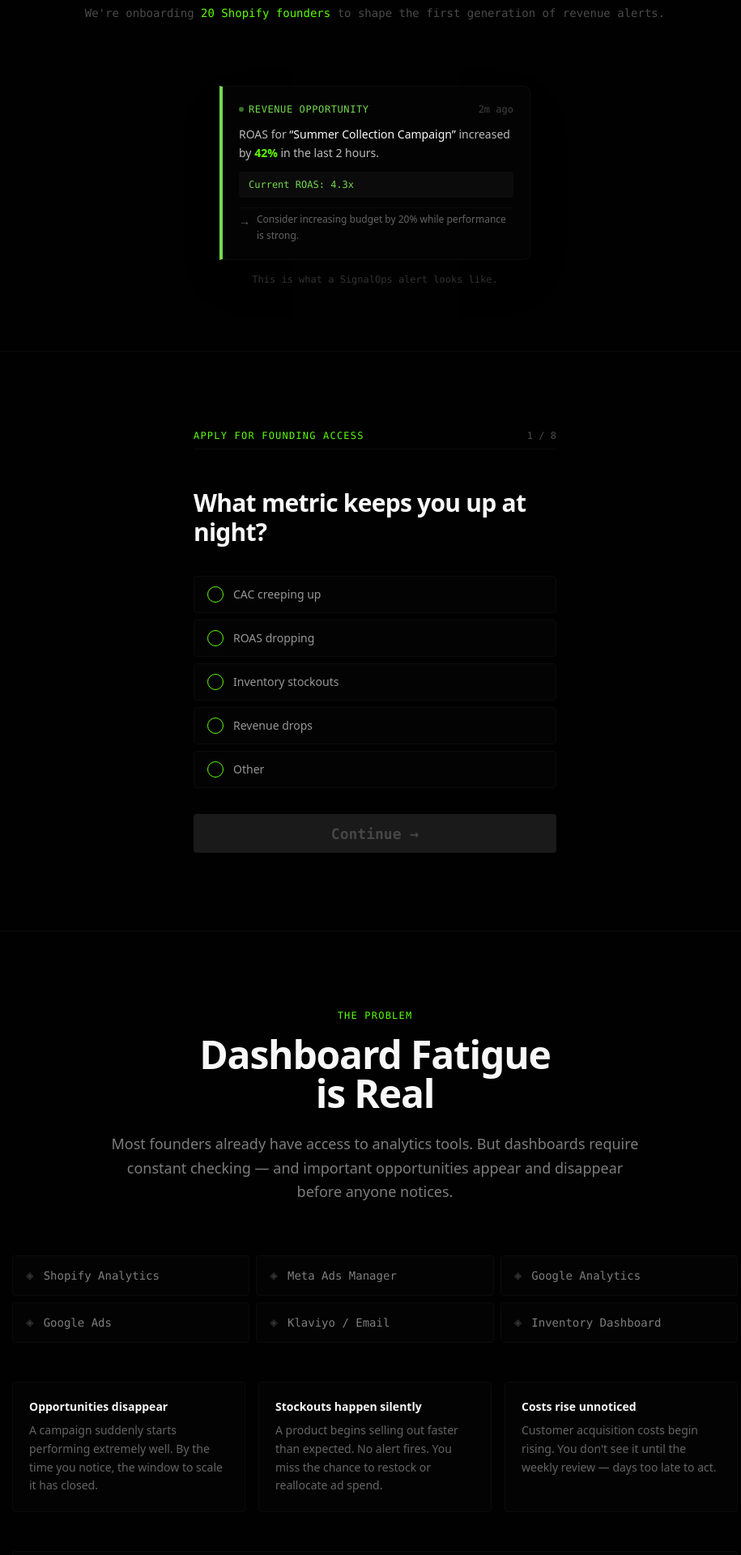
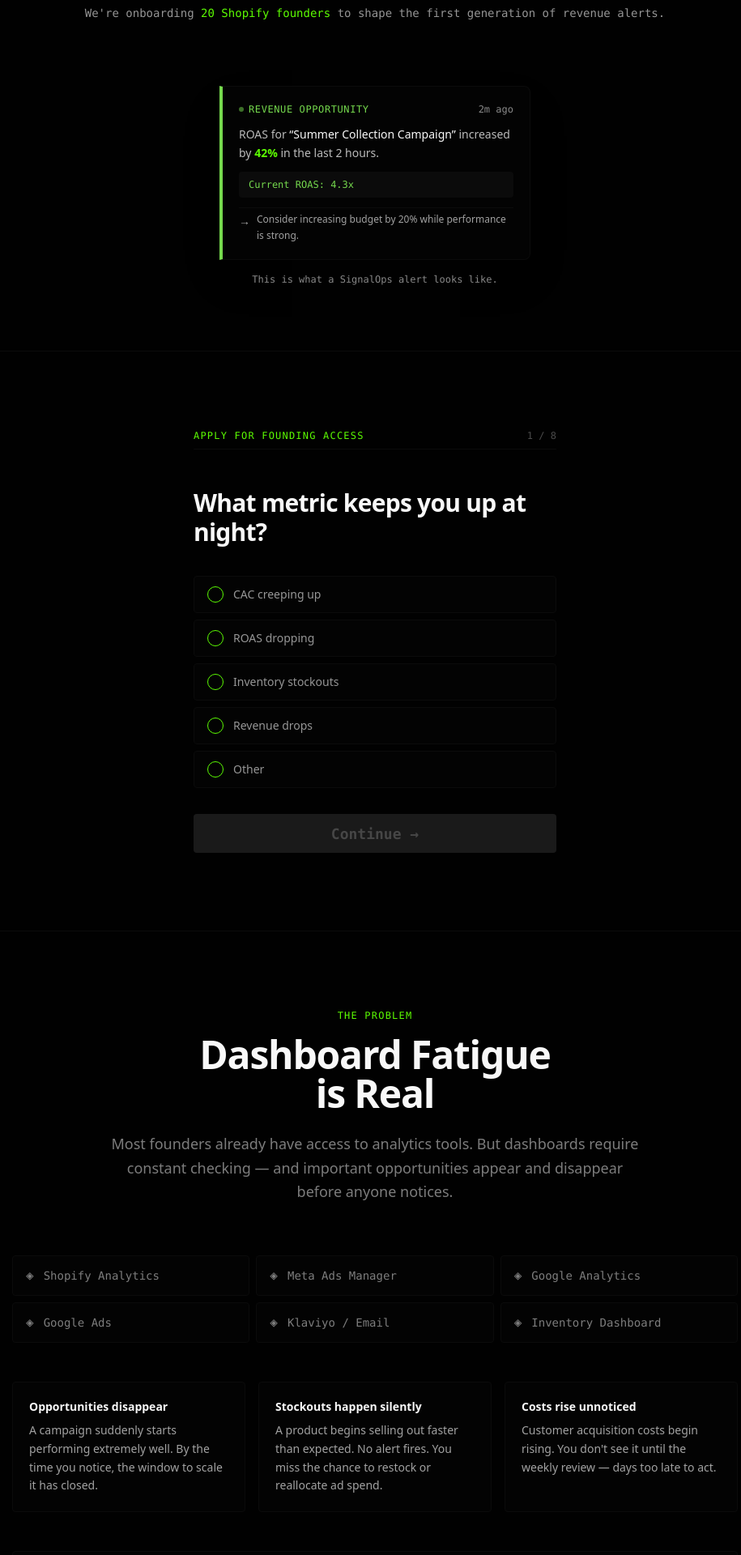
Before and after one commit to nickmalandris/signalops, a Next.js app: page / in a window 1280 px wide. Shown: the part 760-2680 px from the top of the page at 81% size, without its empty margins (177-1092 px from the left). Built offline with nearby package versions, Linux system fonts and the light colour scheme.

Commit message:
adding google verification

```diff
--- a/components/AlertsSection.tsx
+++ b/components/AlertsSection.tsx
@@ -75,7 +75,7 @@ function AlertCard({ alert }: { alert: AlertData }) {
           <span className={`inline-block w-1.5 h-1.5 rounded-full ${s.dot}`} />
           {alert.title}
         </span>
-        <span className="text-xs text-base-content/25 font-mono">
+        <span className="text-xs text-base-content/55 font-mono">
           {alert.time}
         </span>
       </div>
@@ -94,10 +94,10 @@ function AlertCard({ alert }: { alert: AlertData }) {
 
       {/* Action */}
       <div className="flex gap-2 items-start pt-1 border-t border-base-300">
-        <span className="text-base-content/30 font-bold text-sm mt-0.5 shrink-0">
+        <span className="text-base-content/60 font-bold text-sm mt-0.5 shrink-0">
           →
         </span>
-        <p className="text-xs text-base-content/40 leading-relaxed">
+        <p className="text-xs text-base-content/65 leading-relaxed">
           {alert.action}
         </p>
       </div>
@@ -133,7 +133,7 @@ export default function AlertsSection() {
         </div>
 
         {/* Footer note */}
-        <p className="text-center text-xs text-base-content/25 font-mono mt-10">
+        <p className="text-center text-xs text-base-content/55 font-mono mt-10">
           Every alert contains: what happened · why it matters · what to do next
         </p>
       </div>
--- a/components/FeaturesSection.tsx
+++ b/components/FeaturesSection.tsx
@@ -52,7 +52,7 @@ export default function FeaturesSection() {
                 {feature.symbol}
               </div>
               <h3 className="font-bold text-lg mb-2">{feature.title}</h3>
-              <p className="text-sm text-base-content/40 leading-relaxed">
+              <p className="text-sm text-base-content/65 leading-relaxed">
                 {feature.description}
               </p>
             </div>
--- a/components/Footer.tsx
+++ b/components/Footer.tsx
@@ -6,18 +6,18 @@ export default function Footer() {
           <p className="text-xl font-bold tracking-tight">
             Signal<span className="text-primary">Ops</span>
           </p>
-          <p className="text-xs text-base-content/25 font-mono mt-1">
+          <p className="text-xs text-base-content/55 font-mono mt-1">
             Early access launching soon.
           </p>
         </div>
-        <p className="text-sm text-base-content/30 text-center md:text-right leading-relaxed">
+        <p className="text-sm text-base-content/60 text-center md:text-right leading-relaxed">
           Built by a data engineer with experience
           <br />
           designing large-scale data systems.
         </p>
       </div>
       <div className="max-w-4xl mx-auto mt-8 pt-6 border-t border-base-300">
-        <p className="text-xs text-base-content/15 font-mono text-center">
+        <p className="text-xs text-base-content/50 font-mono text-center">
           © 2026 SignalOps. All rights reserved.
         </p>
       </div>
--- a/components/FoundingOfferSection.tsx
+++ b/components/FoundingOfferSection.tsx
@@ -47,7 +47,7 @@ export default function FoundingOfferSection() {
           >
             Apply for Founding Access
           </a>
-          <p className="text-xs text-base-content/25 font-mono mt-4">
+          <p className="text-xs text-base-content/55 font-mono mt-4">
             20 spots · No credit card required
           </p>
         </div>
--- a/components/Hero.tsx
+++ b/components/Hero.tsx
@@ -36,7 +36,7 @@ export default function Hero() {
           >
             Join the Founding Beta
           </a>
-          <p className="text-sm text-base-content/30 font-mono">
+          <p className="text-sm text-base-content/60 font-mono">
             We&apos;re onboarding{" "}
             <span className="text-primary">20 Shopify founders</span> to shape
             the first generation of revenue alerts.
@@ -53,7 +53,7 @@ export default function Hero() {
                 <span className="inline-block w-1.5 h-1.5 rounded-full bg-success animate-pulse" />
                 Revenue Opportunity
               </span>
-              <span className="text-xs text-base-content/25 font-mono">
+              <span className="text-xs text-base-content/55 font-mono">
                 2m ago
               </span>
             </div>
@@ -70,16 +70,16 @@ export default function Hero() {
               Current ROAS: 4.3x
             </div>
             <div className="flex gap-2 items-start pt-1 border-t border-base-300">
-              <span className="text-base-content/40 font-bold text-sm mt-0.5">
+              <span className="text-base-content/65 font-bold text-sm mt-0.5">
                 →
               </span>
-              <p className="text-xs text-base-content/40 leading-relaxed">
+              <p className="text-xs text-base-content/65 leading-relaxed">
                 Consider increasing budget by 20% while performance is strong.
               </p>
             </div>
           </div>
         </div>
-        <p className="text-center text-xs text-base-content/20 font-mono mt-4">
+        <p className="text-center text-xs text-base-content/55 font-mono mt-4">
           This is what a SignalOps alert looks like.
         </p>
       </div>
--- a/components/HowItWorksSection.tsx
+++ b/components/HowItWorksSection.tsx
@@ -45,18 +45,18 @@ export default function HowItWorksSection() {
               key={step.number}
               className="bg-base-100 border border-base-300 rounded p-6"
             >
-              <p className="font-mono text-4xl font-bold text-primary/15 mb-5 leading-none">
+              <p className="font-mono text-4xl font-bold text-primary/40 mb-5 leading-none">
                 {step.number}
               </p>
               <h3 className="font-bold text-lg mb-2">{step.title}</h3>
-              <p className="text-sm text-base-content/40 leading-relaxed mb-4">
+              <p className="text-sm text-base-content/65 leading-relaxed mb-4">
                 {step.description}
               </p>
               <div className="flex flex-wrap gap-1.5">
                 {step.channels.map((ch) => (
                   <span
                     key={ch}
-                    className="text-xs font-mono text-base-content/30 border border-base-300 rounded px-2 py-0.5"
+                    className="text-xs font-mono text-base-content/60 border border-base-300 rounded px-2 py-0.5"
                   >
                     {ch}
                   </span>
--- a/components/ProblemSection.tsx
+++ b/components/ProblemSection.tsx
@@ -50,7 +50,7 @@ export default function ProblemSection() {
               key={platform.name}
               className="flex items-center gap-3 bg-base-200 border border-base-300 rounded px-4 py-3"
             >
-              <span className="text-base-content/20 font-mono">
+              <span className="text-base-content/50 font-mono">
                 {platform.symbol}
               </span>
               <span className="text-sm text-base-content/50 font-mono">
@@ -70,7 +70,7 @@ export default function ProblemSection() {
               <h3 className="font-bold text-base-content mb-2 text-sm">
                 {point.title}
               </h3>
-              <p className="text-sm text-base-content/40 leading-relaxed">
+              <p className="text-sm text-base-content/65 leading-relaxed">
                 {point.body}
               </p>
             </div>
--- a/components/SolutionSection.tsx
+++ b/components/SolutionSection.tsx
@@ -19,14 +19,14 @@ export default function SolutionSection() {
 
         {/* Core principle card */}
         <div className="bg-base-100 border border-primary/20 rounded p-8 md:p-12 max-w-xl mx-auto">
-          <p className="font-mono text-xs text-base-content/30 uppercase tracking-widest mb-6">
+          <p className="font-mono text-xs text-base-content/60 uppercase tracking-widest mb-6">
             Core Principle
           </p>
           <p className="text-2xl md:text-3xl font-bold text-base-content leading-snug mb-4">
             Only send alerts that are{" "}
             <span className="text-primary">worth acting on.</span>
           </p>
-          <p className="text-sm text-base-content/40 leading-relaxed">
+          <p className="text-sm text-base-content/65 leading-relaxed">
             The system avoids alert fatigue by focusing exclusively on
             high-signal events. You receive fewer alerts — but every single one
             matters and comes with a clear next step.
```
